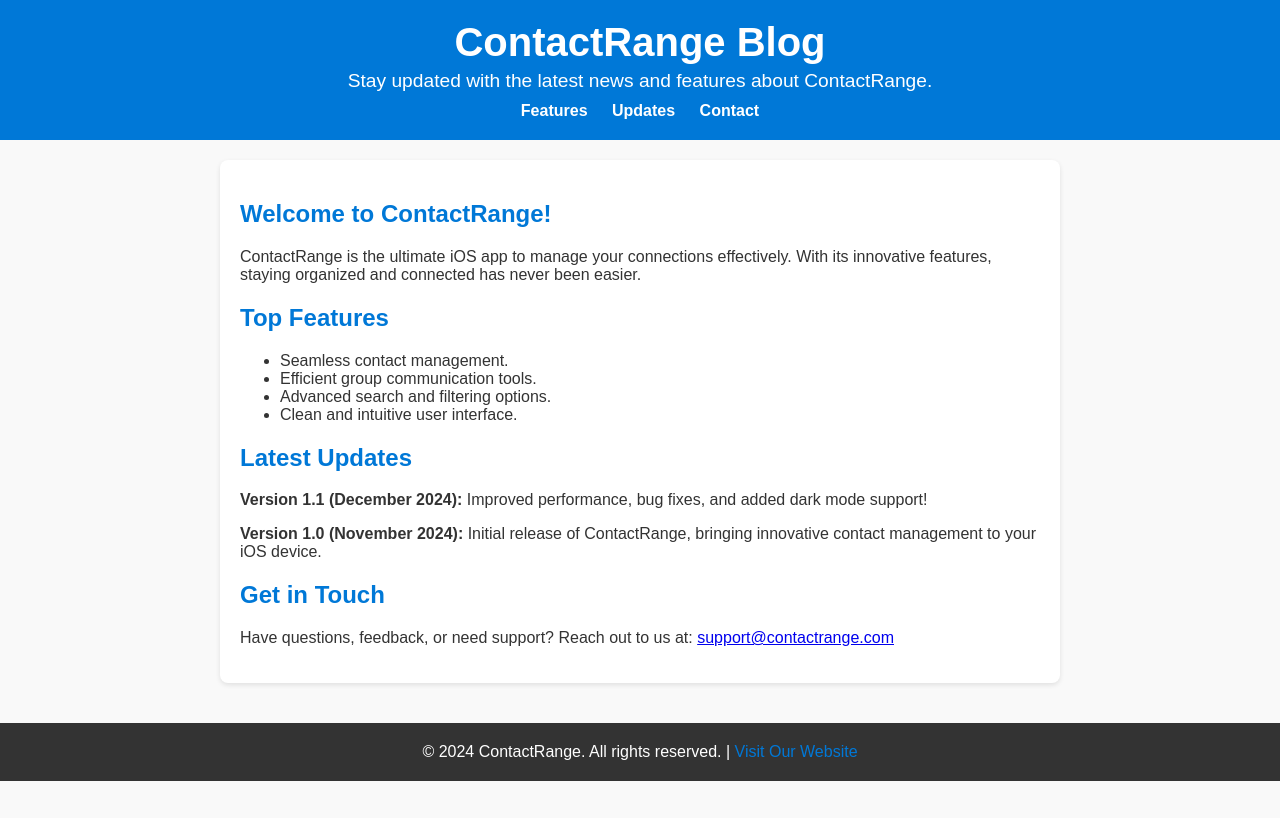
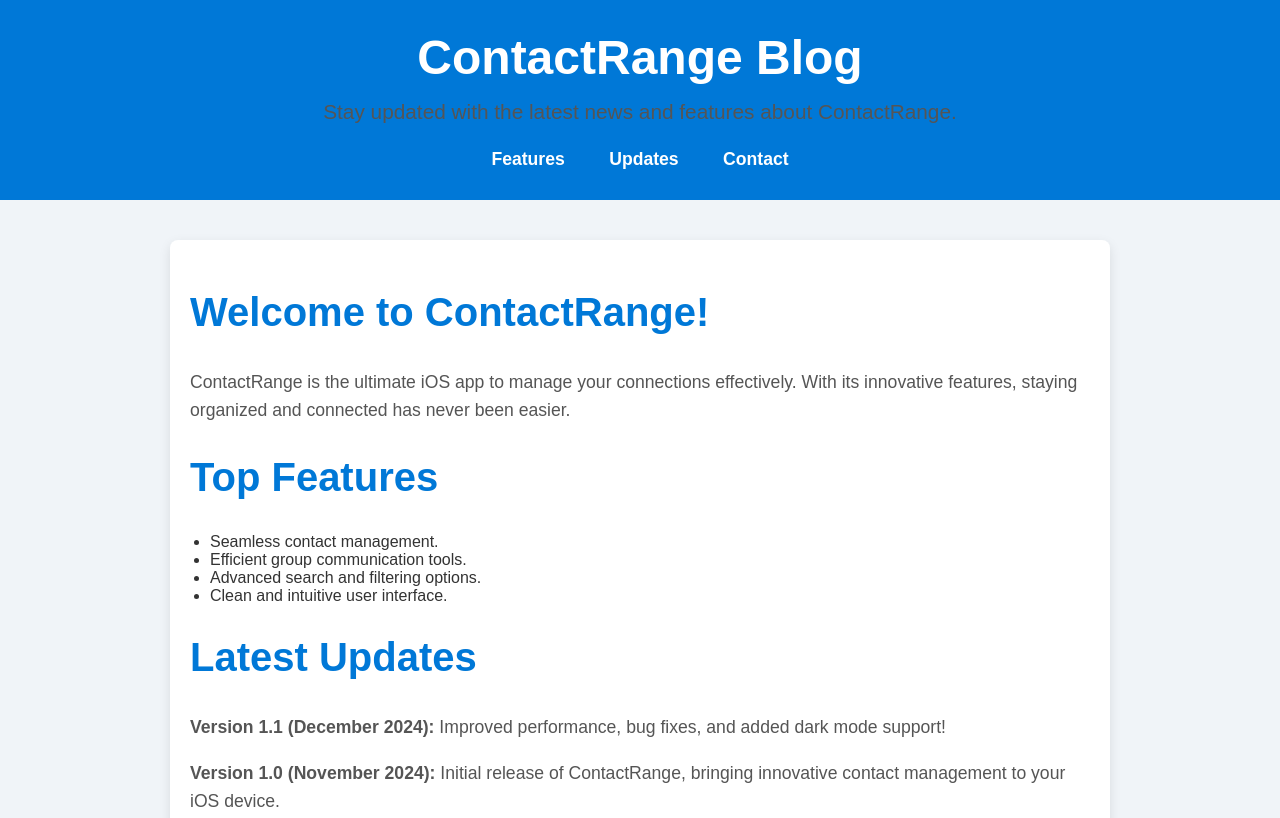
Before and after one commit to contactrange0123/Support, a plain HTML site: page index.html in a window 1280 px wide. Shown: the top 818 px of the page. Drawn offline with Linux system fonts and the light colour scheme.

Commit message:
Update index.html

```diff
--- a/index.html
+++ b/index.html
@@ -3,72 +3,105 @@
 <head>
     <meta charset="UTF-8">
     <meta name="viewport" content="width=device-width, initial-scale=1.0">
-    <title>ContactRange - Blog</title>
+    <title>ContactRange Blog</title>
     <style>
+        /* General Body Styling */
         body {
-            font-family: Arial, sans-serif;
+            font-family: 'Arial', sans-serif;
             margin: 0;
             padding: 0;
-            background-color: #f9f9f9;
+            background-color: #f0f4f8;
             color: #333;
         }
+
+        /* Header Section */
         header {
             background-color: #0078D7;
-            color: #fff;
-            padding: 20px 0;
+            color: white;
+            padding: 30px 20px;
             text-align: center;
         }
+
         header h1 {
+            font-size: 3em;
             margin: 0;
-            font-size: 2.5em;
         }
+
         header p {
-            margin: 5px 0;
-            font-size: 1.2em;
-        }
-        nav {
+            font-size: 1.3em;
             margin-top: 10px;
         }
+
+        /* Navigation Links */
+        nav {
+            margin-top: 15px;
+        }
+
         nav a {
-            color: #fff;
+            color: white;
             text-decoration: none;
-            margin: 0 10px;
+            margin: 0 20px;
             font-weight: bold;
+            font-size: 1.1em;
         }
+
         nav a:hover {
             text-decoration: underline;
         }
+
+        /* Main Content */
         .container {
-            max-width: 800px;
-            margin: 20px auto;
+            max-width: 900px;
+            margin: 40px auto;
             padding: 20px;
-            background: #fff;
+            background: white;
             border-radius: 8px;
-            box-shadow: 0 2px 5px rgba(0, 0, 0, 0.1);
+            box-shadow: 0 4px 12px rgba(0, 0, 0, 0.1);
         }
+
         h2 {
+            font-size: 2.5em;
             color: #0078D7;
+            margin-top: 30px;
         }
+
+        p {
+            line-height: 1.6;
+            font-size: 1.1em;
+            color: #555;
+        }
+
+        ul {
+            list-style-type: disc;
+            padding-left: 20px;
+        }
+
+        /* Footer Section */
         footer {
             text-align: center;
             padding: 20px 0;
             background-color: #333;
-            color: #fff;
+            color: white;
             margin-top: 40px;
         }
+
         footer p {
             margin: 0;
         }
+
         footer a {
             color: #0078D7;
             text-decoration: none;
         }
+
         footer a:hover {
             text-decoration: underline;
         }
     </style>
 </head>
 <body>
+
+    <!-- Header Section -->
     <header>
         <h1>ContactRange Blog</h1>
         <p>Stay updated with the latest news and features about ContactRange.</p>
@@ -79,6 +112,7 @@
         </nav>
     </header>
 
+    <!-- Main Content Area -->
     <div class="container">
         <h2>Welcome to ContactRange!</h2>
         <p>
@@ -95,12 +129,8 @@
         </ul>
 
         <h2 id="updates">Latest Updates</h2>
-        <p>
-            <strong>Version 1.1 (December 2024):</strong> Improved performance, bug fixes, and added dark mode support!
-        </p>
-        <p>
-            <strong>Version 1.0 (November 2024):</strong> Initial release of ContactRange, bringing innovative contact management to your iOS device.
-        </p>
+        <p><strong>Version 1.1 (December 2024):</strong> Improved performance, bug fixes, and added dark mode support!</p>
+        <p><strong>Version 1.0 (November 2024):</strong> Initial release of ContactRange, bringing innovative contact management to your iOS device.</p>
 
         <h2 id="contact">Get in Touch</h2>
         <p>
@@ -109,8 +139,10 @@
         </p>
     </div>
 
+    <!-- Footer Section -->
     <footer>
         <p>&copy; 2024 ContactRange. All rights reserved. | <a href="https://contactrange.com">Visit Our Website</a></p>
     </footer>
+
 </body>
 </html>
```
